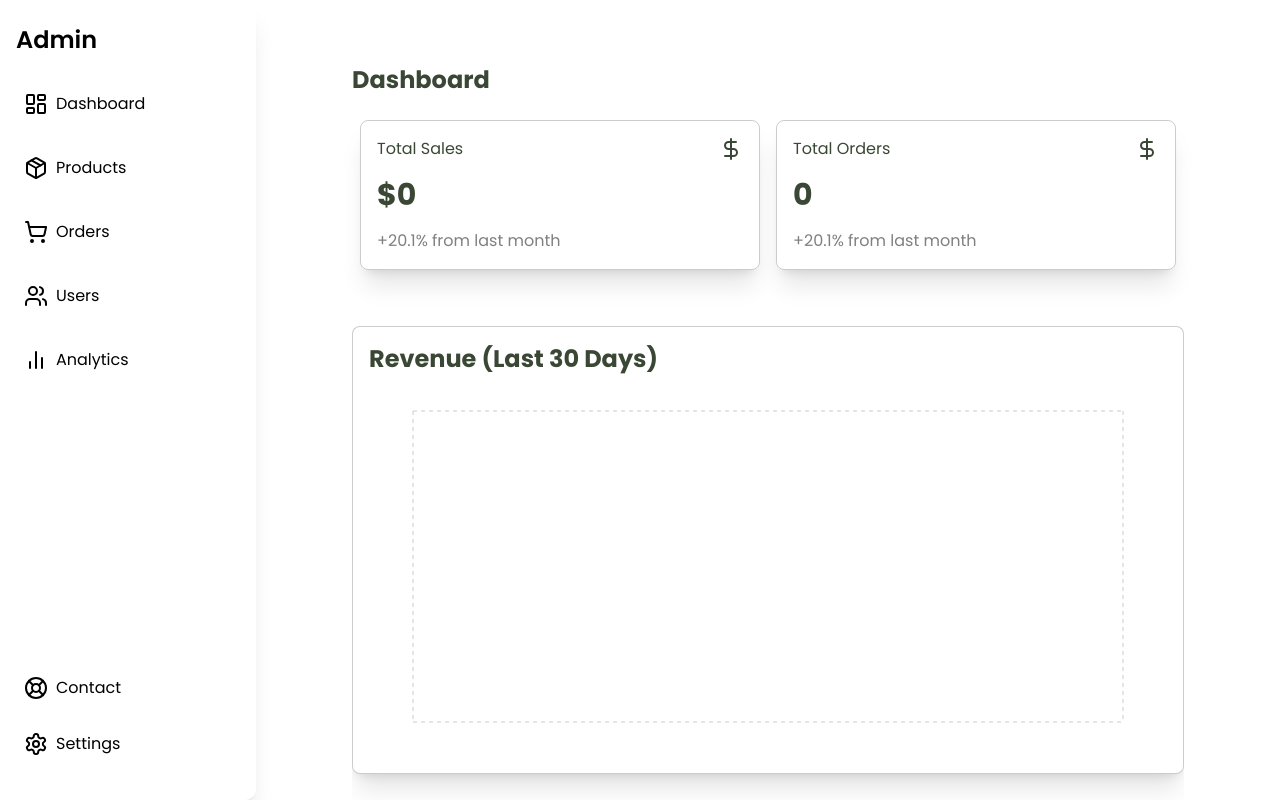
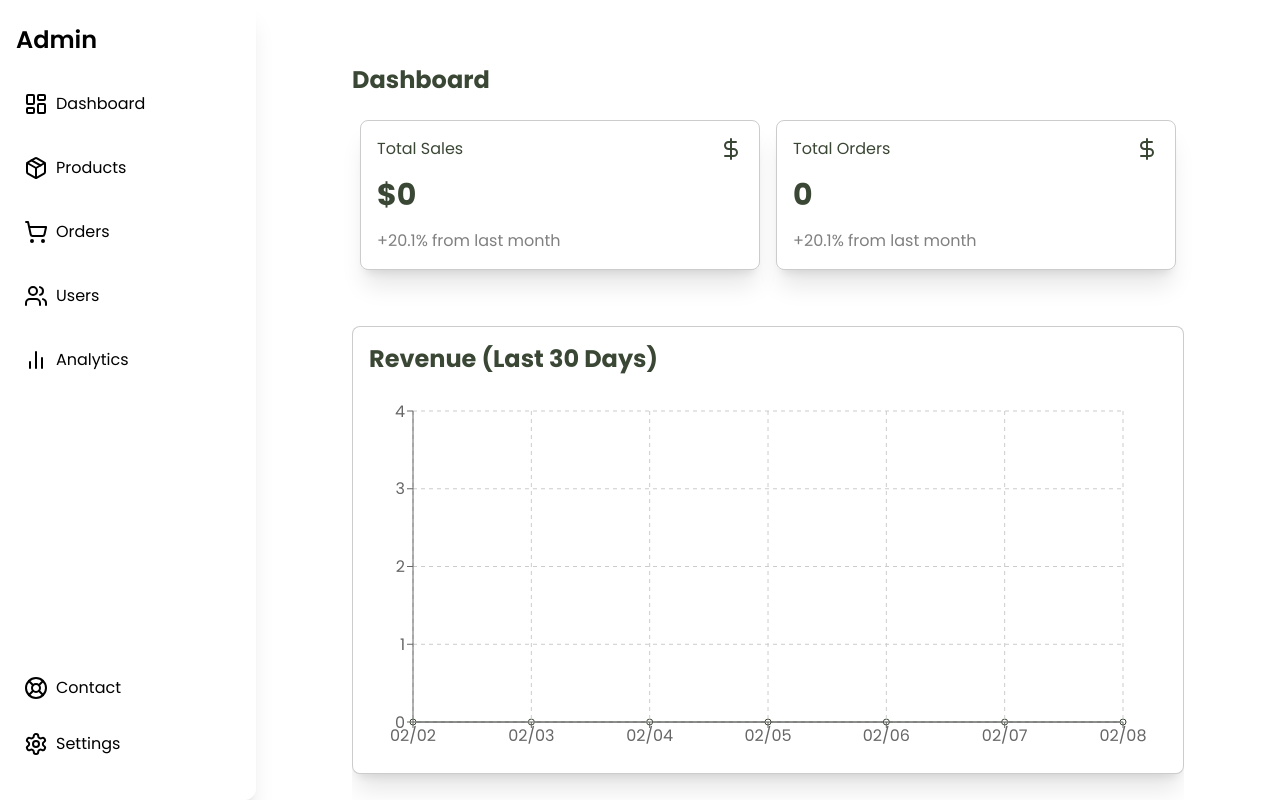
Before and after one commit to AymenDellas/e-cad, a Next.js app: page /dashboard in a window 1280 px wide. Shown: the top 800 px of the page. Built offline with nearby package versions, Linux system fonts and the light colour scheme; no server answers; the database is empty.

Commit message:
>= instead of <= in the for loop

```diff
--- a/components/MainContent.tsx
+++ b/components/MainContent.tsx
@@ -35,7 +35,7 @@ const MainContent = () => {
   const totalOrders = orders.length;
   useEffect(() => {
     const last7Days: { [key: string]: number } = {};
-    for (let i = 6; i <= 0; i--) {
+    for (let i = 6; i >= 0; i--) {
       const date = format(subDays(new Date(), i), "MM/dd");
       last7Days[date] = 0;
     }
```
